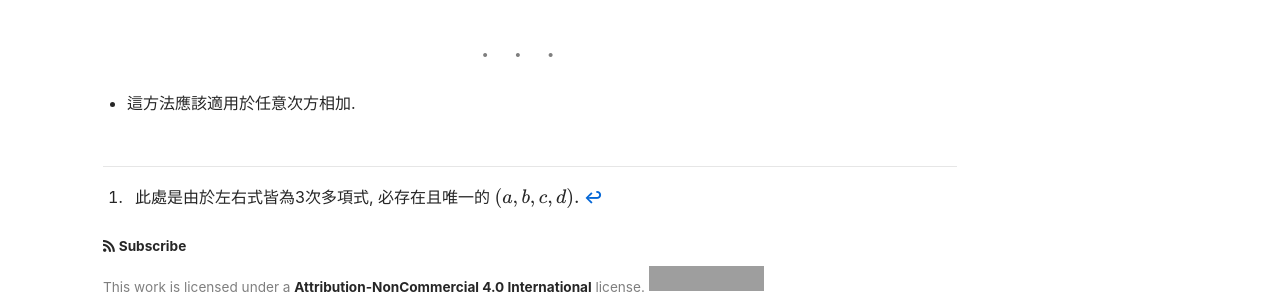
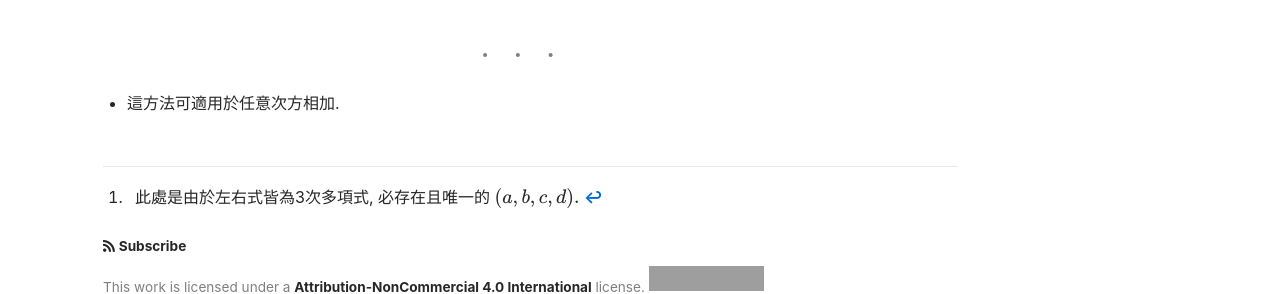
Before and after one commit to ChoCho66/ChoCho66.github.io, a Jekyll site: the page built from _posts/2021-03-04-sum_k_pow3.md, in a window 1280 px wide. Shown: the part 1435-1729 px from the top of the page. Built offline with Jekyll 4.4.1, drawn with Linux system fonts in a browser that asks for light colours; nearby versions of some CDN libraries; formulas are drawn with MathJax 3; grey boxes are pictures that could not be loaded.

Commit message:
Update 2021-03-04-sum_k_pow3.md

```diff
--- a/_posts/2021-03-04-sum_k_pow3.md
+++ b/_posts/2021-03-04-sum_k_pow3.md
@@ -70,7 +70,7 @@ $$C_\ell^k + C_{\ell+1}^k = C_{\ell+1}^{k+1}.$$
 
 ---
 
-* 這方法應該適用於任意次方相加.
+* 這方法可適用於任意次方相加.
 
 
 
```
